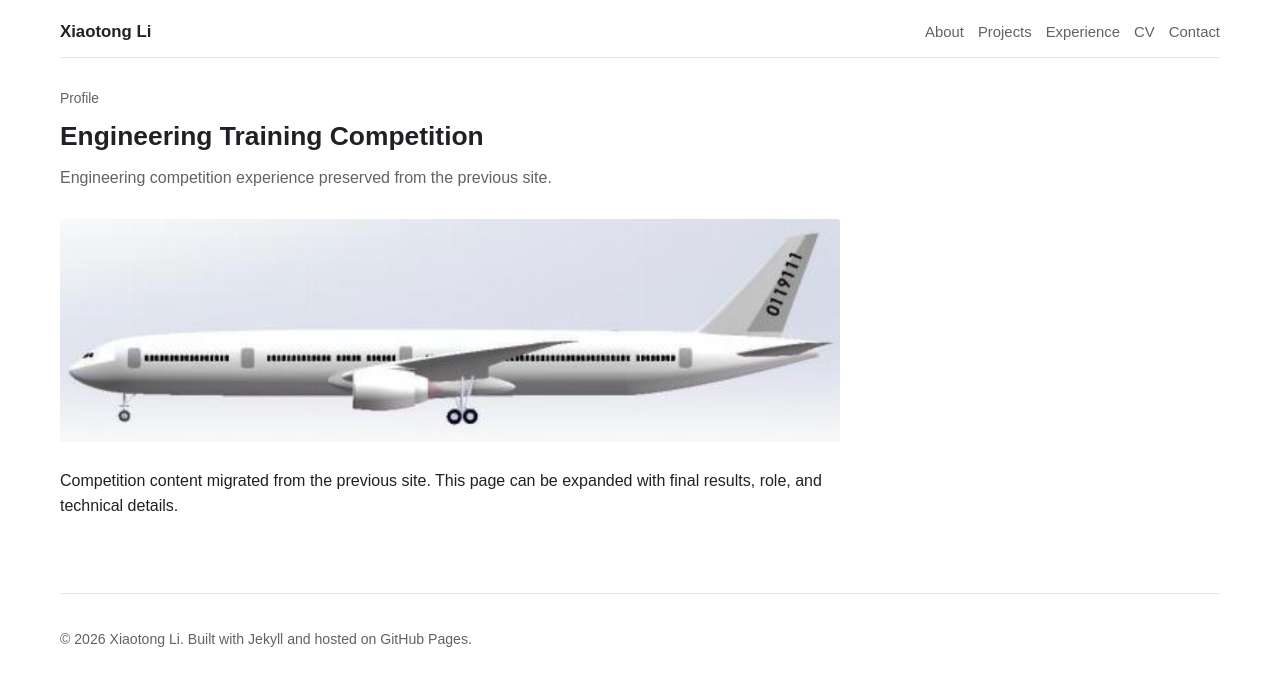
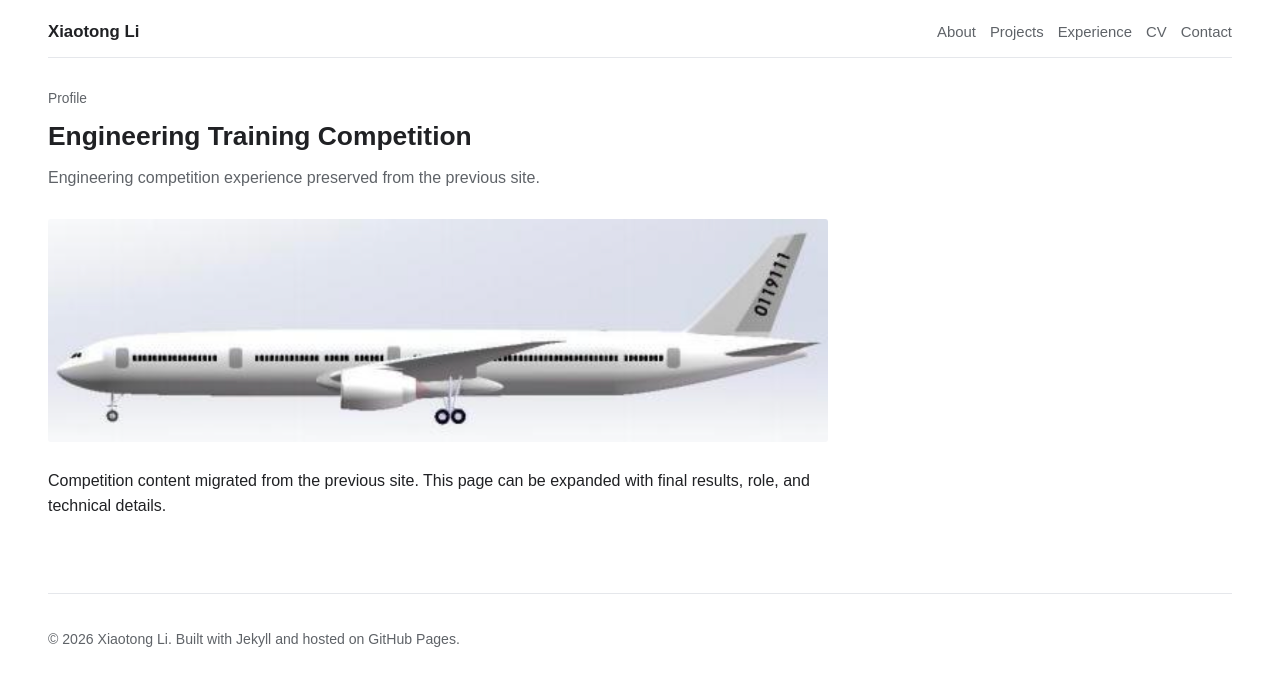
Before and after one commit to Bojack-BJ/bojack-bj.github.io, a Jekyll site: the page built from _experience/engineering-training.md, in a window 1280 px wide. Shown: the top 686 px of the page. Built offline with Jekyll 4.4.1, drawn with Linux system fonts in a browser that asks for light colours.

Commit message:
Widen desktop layout and bust CSS cache

```diff
--- a/_includes/head.html
+++ b/_includes/head.html
@@ -9,4 +9,4 @@
 <title>{% if page.title %}{{ page.title }} | {% endif %}{{ site.title }}</title>
 <link rel="icon" type="image/svg+xml" href="/images/favicon.svg">
 <link rel="apple-touch-icon" href="/images/apple-touch-icon.png">
-<link rel="stylesheet" href="/assets/css/main.css">
+<link rel="stylesheet" href="/assets/css/main.css?v={{ site.time | date: '%s' }}">
--- a/assets/css/main.css
+++ b/assets/css/main.css
@@ -7,7 +7,8 @@
   --soft: #f7f8fa;
   --link: #1a5fb4;
   --link-hover: #0b3d91;
-  --max: 1160px;
+  --max: 1320px;
+  --page-gutter: 48px;
 }
 
 * {
@@ -40,7 +41,7 @@ video {
 }
 
 .site-header {
-  width: min(var(--max), calc(100% - 32px));
+  width: min(var(--max), calc(100% - var(--page-gutter) * 2));
   margin: 0 auto;
   padding: 18px 0 12px;
   display: flex;
@@ -74,15 +75,15 @@ video {
 }
 
 .page-shell {
-  width: min(var(--max), calc(100% - 32px));
+  width: min(var(--max), calc(100% - var(--page-gutter) * 2));
   margin: 0 auto;
   padding: 30px 0 58px;
 }
 
 .home-grid {
   display: grid;
-  grid-template-columns: 260px minmax(0, 1fr);
-  gap: 42px;
+  grid-template-columns: 250px minmax(0, 1fr);
+  gap: 38px;
   align-items: start;
 }
 
@@ -443,7 +444,7 @@ video {
 }
 
 .site-footer {
-  width: min(var(--max), calc(100% - 32px));
+  width: min(var(--max), calc(100% - var(--page-gutter) * 2));
   margin: 0 auto;
   padding: 20px 0 34px;
   border-top: 1px solid var(--line);
@@ -452,6 +453,10 @@ video {
 }
 
 @media (max-width: 820px) {
+  :root {
+    --page-gutter: 16px;
+  }
+
   .home-grid {
     grid-template-columns: 220px minmax(0, 1fr);
     gap: 28px;
```
